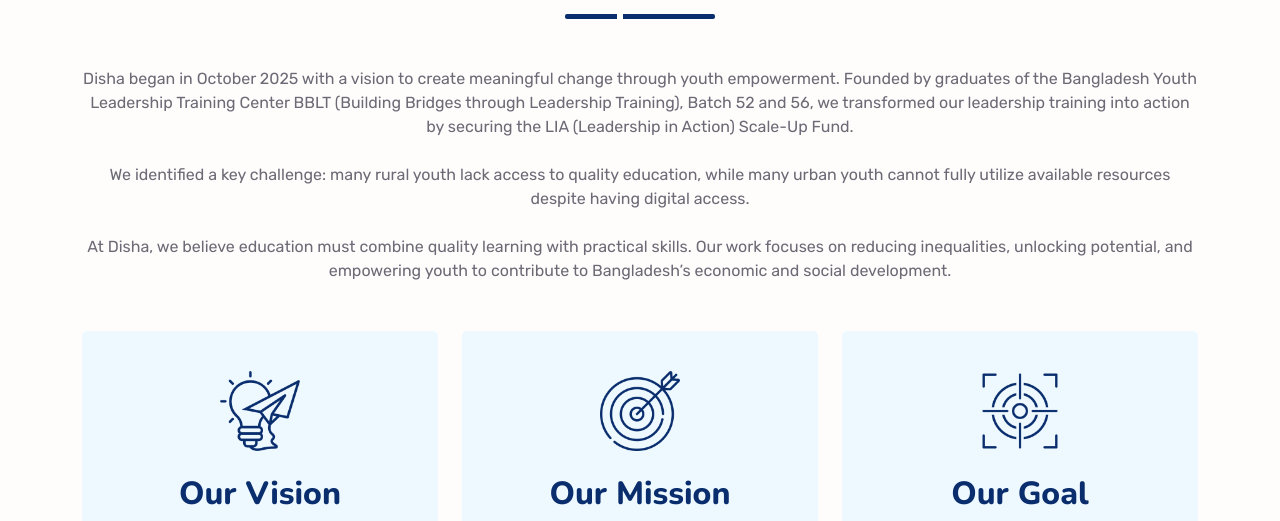
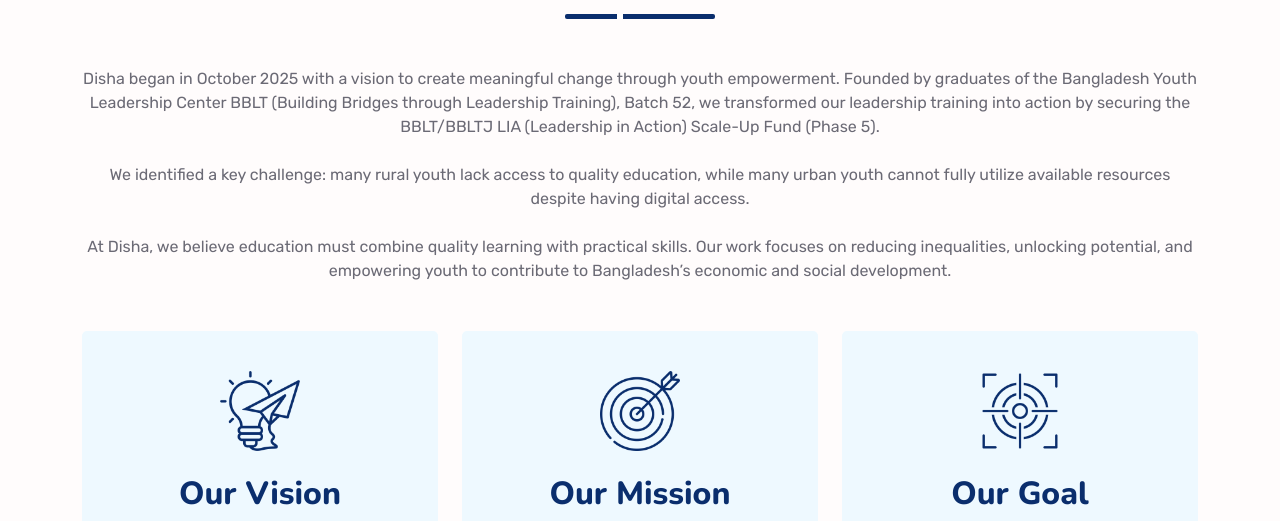
Before and after one commit to sr-official/disha, a plain HTML site: page about-disha.html in a window 1280 px wide. Shown: the part 576-1097 px from the top of the page. Drawn offline with nearby package versions, Linux system fonts and the light colour scheme.

Commit message:
our story updated

```diff
--- a/about-disha.html
+++ b/about-disha.html
@@ -161,7 +161,7 @@
                         <h1 class="fw-bold text-uppercase text-center">Our Story</h1>
                     </div>
                     <p class="my-5 text-center">
-                        Disha began in October 2025 with a vision to create meaningful change through youth empowerment. Founded by graduates of the Bangladesh Youth Leadership Training Center BBLT (Building Bridges through Leadership Training), Batch 52 and 56, we transformed our leadership training into action by securing the LIA (Leadership in Action) Scale-Up Fund.
+                        Disha began in October 2025 with a vision to create meaningful change through youth empowerment. Founded by graduates of the Bangladesh Youth Leadership Center BBLT (Building Bridges through Leadership Training), Batch 52, we transformed our leadership training into action by securing the BBLT/BBLTJ LIA (Leadership in Action) Scale-Up Fund (Phase 5).
                         <br><br>
                         We identified a key challenge: many rural youth lack access to quality education, while many urban youth cannot fully utilize available resources despite having digital access.
                         <br><br>
```
